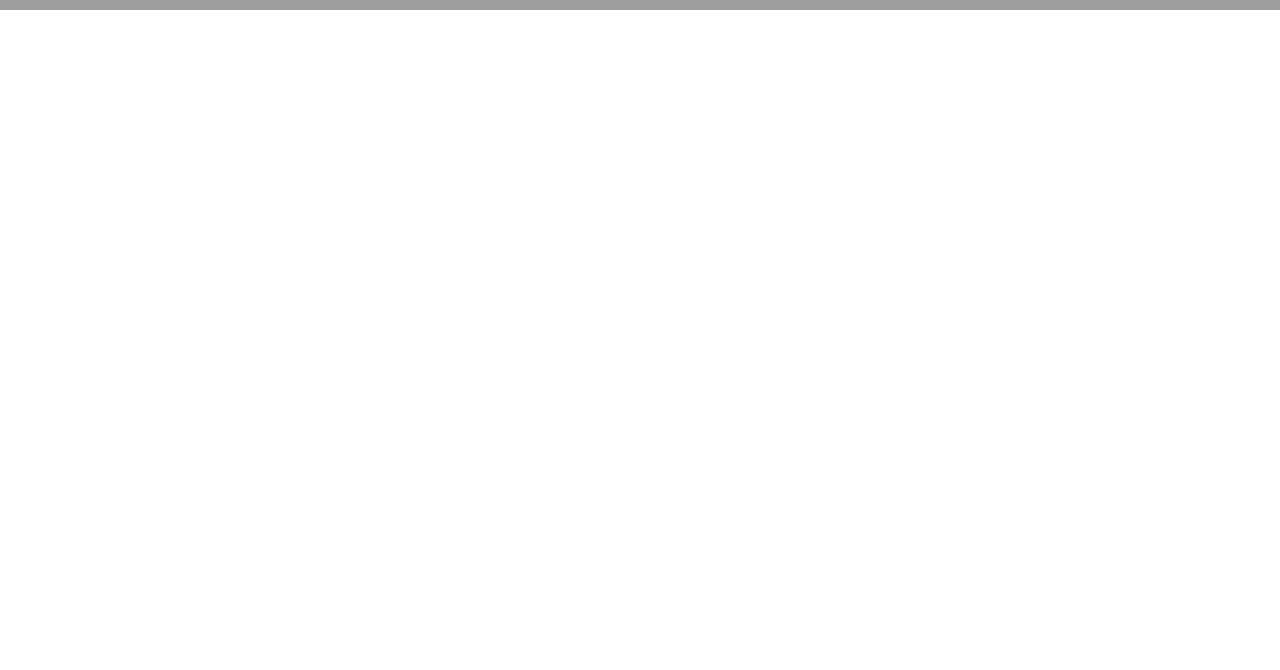
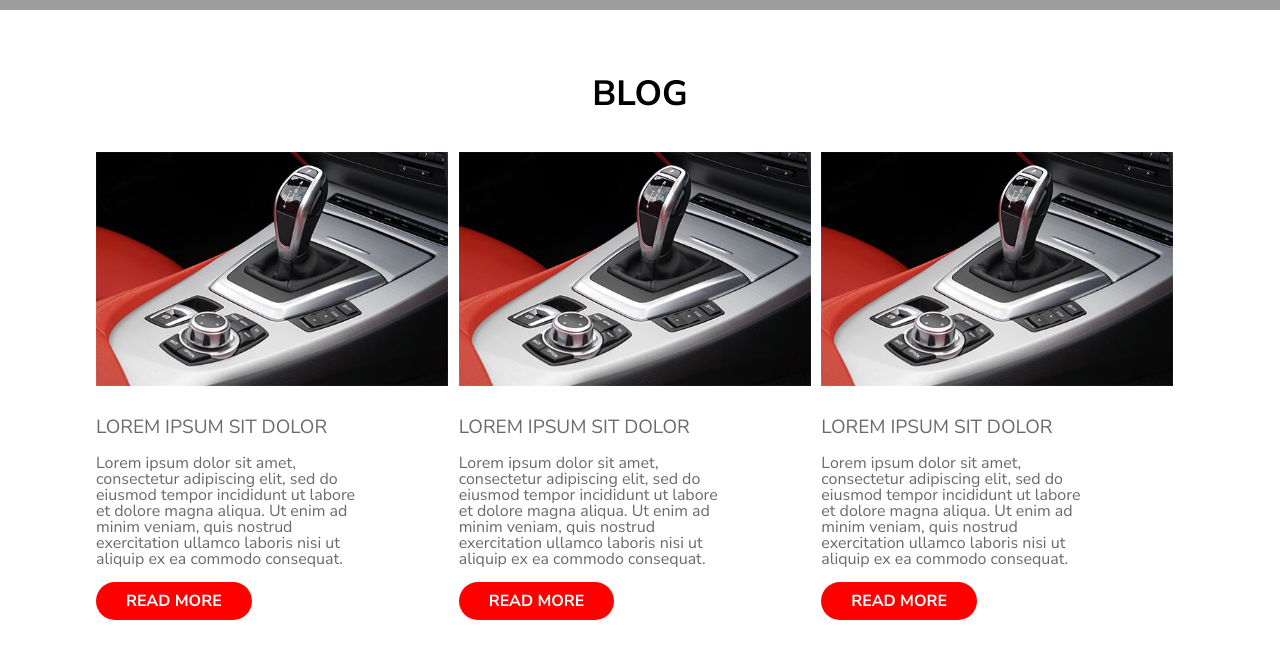
Before and after one commit to jp-jpeg/car-sharing, a plain HTML site: page index.html in a window 1280 px wide. Shown: the part 818-1488 px from the top of the page. Before the commit the page ends 828 px from the top, so only its background shows below. Drawn offline with Linux system fonts and the light colour scheme; grey boxes are pictures that could not be loaded.

Commit message:
Add blog

```diff
--- a/css/style.css
+++ b/css/style.css
@@ -109,3 +109,42 @@ body {
 }
 
 .btn-large { padding: 1.375em 3.4375em; }
+
+.btn-small { padding: 0.6875em 1.875em; }
+
+
+/* blog */
+
+    .section {
+        display: flex;
+        flex-direction: column;
+        align-items: center;
+        padding-top: 60px;
+        padding-bottom: 60px;
+    }
+    .section__columns {
+        display: flex;
+    }
+    .section__title {
+        font: normal normal bold 2.1875em var(--primary-font);
+        letter-spacing: 0;
+        color: var(--black-color);
+        text-transform: uppercase;
+        margin-bottom: 2.1875rem;
+    }
+    .section__column--title {
+        font: normal normal normal 1.1875em var(--primary-font);
+        letter-spacing: 0;
+        color: var(--gray-color-100);
+        margin-top: 25px;
+        margin-bottom: 15px;
+
+    }
+    .section__column--subtitle {
+        font: normal normal 300 0.875em var(--secondary-font);
+        letter-spacing: 0;
+        color: var(--gray-color-100);
+        margin-right: 92px;
+        margin-bottom: 15px;
+    }
+/* e: blog */
--- a/index.html
+++ b/index.html
@@ -53,5 +53,33 @@
         </div>
     </header>
     <!-- e: header -->
+
+    <!-- section -->
+
+    <section class="section container" id="blog">
+        <h2 class="section__title">Blog</h2>
+        <div class="section__columns">
+            <div class="section__column">
+                <img src="images/photo1.png" alt="image" />
+                <h2 class="section__column--title">LOREM IPSUM SIT DOLOR</h2>
+                <p class="section__column--subtitle">Lorem ipsum dolor sit amet, consectetur adipiscing elit, sed do eiusmod tempor incididunt ut labore et dolore magna aliqua. Ut enim ad minim veniam, quis nostrud exercitation ullamco laboris nisi ut aliquip ex ea commodo consequat.</p>
+                <a href="#" class="btn btn-primary btn-small">Read more</a>
+            </div>
+            <div class="section__column">
+                <img src="images/photo1.png" alt="image" />
+                <h2 class="section__column--title">LOREM IPSUM SIT DOLOR</h2>
+                <p class="section__column--subtitle">Lorem ipsum dolor sit amet, consectetur adipiscing elit, sed do eiusmod tempor incididunt ut labore et dolore magna aliqua. Ut enim ad minim veniam, quis nostrud exercitation ullamco laboris nisi ut aliquip ex ea commodo consequat.</p>
+                <a href="#" class="btn btn-primary btn-small">Read more</a>
+            </div>
+            <div class="section__column">
+                <img src="images/photo1.png" alt="image" />
+                <h2 class="section__column--title">LOREM IPSUM SIT DOLOR</h2>
+                <p class="section__column--subtitle">Lorem ipsum dolor sit amet, consectetur adipiscing elit, sed do eiusmod tempor incididunt ut labore et dolore magna aliqua. Ut enim ad minim veniam, quis nostrud exercitation ullamco laboris nisi ut aliquip ex ea commodo consequat.</p>
+                <a href="#" class="btn btn-primary btn-small">Read more</a>
+            </div>
+        </div>
+    </section>
+
+    <!-- e: section -->
 </body>
 </html>
```
